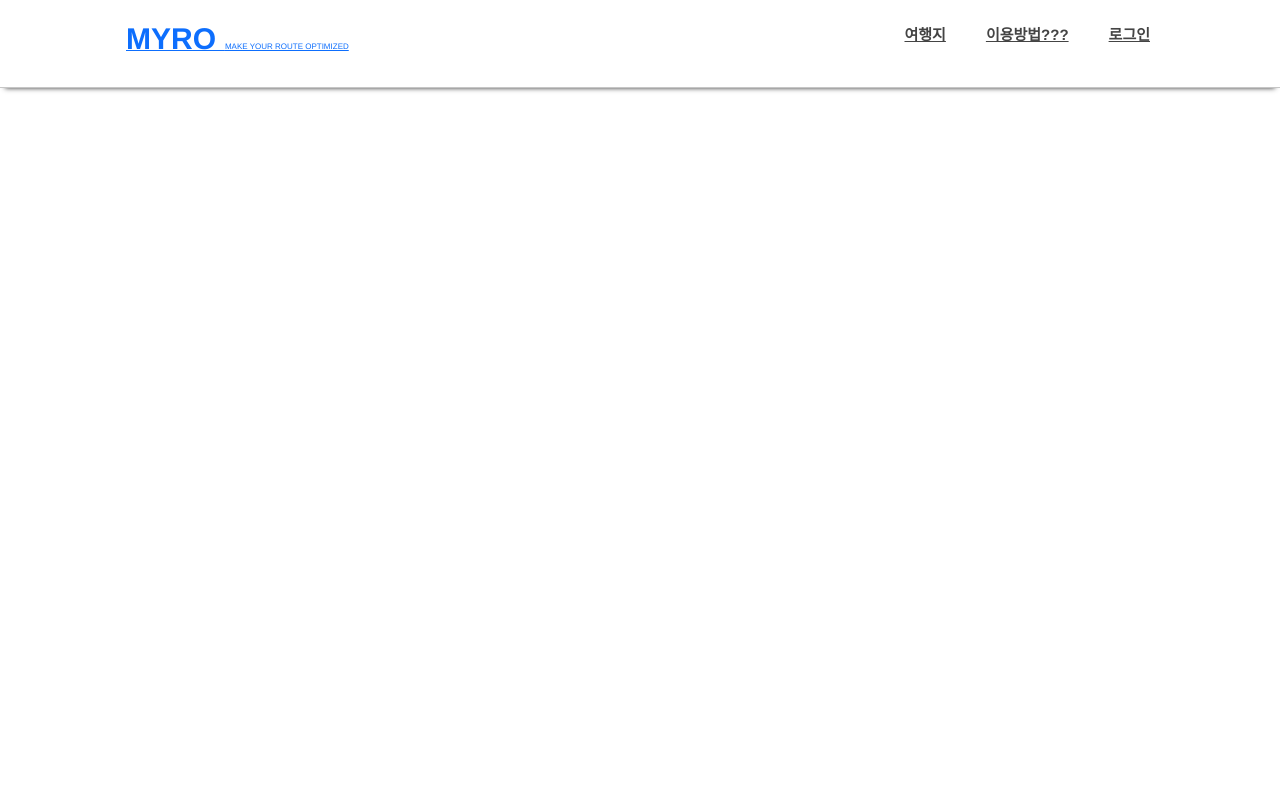
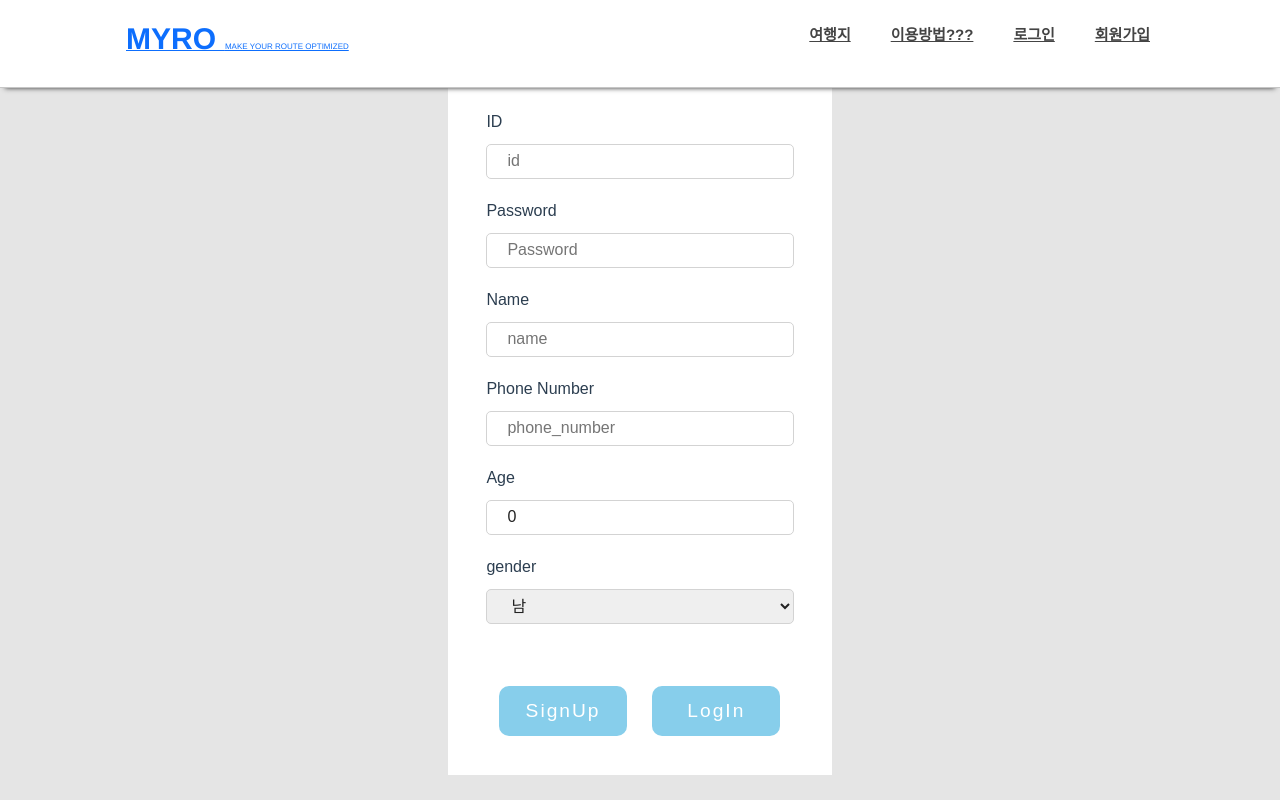
Before and after one commit to hyuntall/Travel_Maker, a Vue app in the folder FrontEnd/enjoy-trip/: page /user/regist in a window 1280 px wide. Built offline with nearby package versions, Linux system fonts and the light colour scheme.

Commit message:
create WriteForm and modify css of LoginForm

```diff
--- a/FrontEnd/enjoy-trip/src/components/LoginForm.vue
+++ b/FrontEnd/enjoy-trip/src/components/LoginForm.vue
@@ -2,19 +2,13 @@
   <div class="wrap">
     <div class="login">
       <h2>Log-in</h2>
-      <div class="login_id">
-        <h4>ID</h4>
+      <div class="login_input login_id">
+        <label for="id" class="label">ID</label>
         <input type="text" v-model="id" name="id" id="id" placeholder="id" />
       </div>
-      <div class="login_pw">
-        <h4>Password</h4>
+      <div class="login_input login_pw">
+        <label for="password" class="label">Password</label>
         <input type="password" v-model="password" name="password" id="password" placeholder="Password" />
-      </div>
-      <div class="login_etc">
-        <div class="checkbox"><input type="checkbox" name="" id="" /> Remember Me?</div>
-        <div class="forgot_pw">
-          <a href="">Forgot Password?</a>
-        </div>
       </div>
       <div class="submit">
         <button variant="outline-success" @click="login">submit</button>
@@ -73,7 +67,6 @@ li {
   width: 30%;
   height: 600px;
   background: white;
-  border-radius: 20px;
   display: flex;
   justify-content: center;
   align-items: center;
@@ -81,55 +74,21 @@ li {
 }
 
 h2 {
-  color: tomato;
+  color: black;
   font-size: 2em;
 }
-.login_sns {
-  padding: 20px;
-  display: flex;
-}
 
-.login_sns li {
-  padding: 0px 15px;
-}
-
-.login_sns a {
-  width: 50px;
-  height: 50px;
-  display: flex;
-  align-items: center;
-  justify-content: center;
-  padding: 10px;
-  border-radius: 50px;
-  background: white;
-  font-size: 20px;
-  box-shadow: 3px 3px 3px rgba(0, 0, 0, 0.4), -3px -3px 5px rgba(0, 0, 0, 0.1);
-}
-
-.login_id {
+.login_input {
   margin-top: 20px;
   width: 80%;
 }
-
-.login_id input {
+.login_input label {
+  float: left;
+}
+.login_input input {
   width: 100%;
   height: 50px;
-  border-radius: 30px;
-  margin-top: 10px;
-  padding: 0px 20px;
-  border: 1px solid lightgray;
-  outline: none;
-}
-
-.login_pw {
-  margin-top: 20px;
-  width: 80%;
-}
-
-.login_pw input {
-  width: 100%;
-  height: 50px;
-  border-radius: 30px;
+  border-radius: 5px;
   margin-top: 10px;
   padding: 0px 20px;
   border: 1px solid lightgray;
@@ -155,8 +114,9 @@ h2 {
   height: 50px;
   border: 0;
   outline: none;
-  border-radius: 40px;
-  background: linear-gradient(to left, rgb(255, 77, 46), rgb(255, 155, 47));
+  border-radius: 10px;
+  background: skyblue;
+  /* background: linear-gradient(to left, rgb(255, 77, 46), rgb(255, 155, 47)); */
   color: white;
   font-size: 1.2em;
   letter-spacing: 2px;
--- a/FrontEnd/enjoy-trip/src/components/common/HeaderNav.vue
+++ b/FrontEnd/enjoy-trip/src/components/common/HeaderNav.vue
@@ -18,6 +18,9 @@
               <li>
                 <a href="#" v-if="getUser" @click="logout">로그아웃</a>
                 <router-link to="/login" v-else>로그인</router-link>
+              </li>
+              <li v-if="!getUser">
+                <router-link to="/user/regist">회원가입</router-link>
               </li>
             </ul>
           </nav>
--- /dev/null
+++ b/FrontEnd/enjoy-trip/src/components/common/WriteForm.vue
@@ -0,0 +1,176 @@
+<template>
+  <div class="wrap">
+    <div class="form">
+      <h2>Sign Up</h2>
+      <div class="form_input user_id">
+        <label for="id" class="label">ID</label>
+        <input type="text" v-model="id" name="id" id="id" placeholder="id" />
+      </div>
+      <div class="form_input user_pw">
+        <label for="password" class="label">Password</label>
+        <input type="password" v-model="password" name="password" id="password" placeholder="Password" />
+      </div>
+      <div class="form_input user_name">
+        <label for="name" class="label">Name</label>
+        <input type="text" v-model="name" name="password" id="name" placeholder="name" />
+      </div>
+      <div class="form_input phone_number">
+        <label for="phone_number" class="label">Phone Number</label>
+        <input type="text" v-model="phone_number" name="phone_number" id="phone_number" placeholder="phone_number" />
+      </div>
+      <div class="form_input age">
+        <label for="name" class="label">Age</label>
+        <input type="number" v-model="age" name="password" id="age" placeholder="age" />
+      </div>
+      <div class="form_input gender">
+        <label for="name" class="label">gender</label>
+        <select>
+          <option seleted value="true">남</option>
+          <option value="false">여</option>
+        </select>
+      </div>
+      <div class="submit row">
+        <button class="col-5" variant="outline-success">SignUp</button>
+        <button class="col-5" variant="outline-success">LogIn</button>
+      </div>
+    </div>
+  </div>
+</template>
+
+<script>
+export default {
+  name: "WriteForm",
+  props: {
+    type: String,
+  },
+  data() {
+    return {
+      id: "",
+      name: "",
+      password: "",
+      phone_number: "",
+      gender: 0,
+      age: 0,
+    };
+  },
+  created() {
+    if (this.type === "modify") {
+      // url에서 파라미터정보 얻기.
+      // http.get(`/user/${this.$route.params.user_id}`).then(({ data }) => {
+      //   this.id = data.user_id;
+      //   this.name = data.name;
+      //   this.password = data.password;
+      //   this.phone_number = data.phone_number;
+      //   this.gender = data.gender;
+      //   this.age = data.age;
+      // });
+    }
+  },
+  methods: {
+    checkValue() {
+      // 사용자 입력값 체크하기
+      // isbn, 제목, 저자, 가격, 설명이 없을 경우 각 항목에 맞는 메세지를 출력
+      let err = true;
+      let msg = "";
+      !this.id && ((msg = "ID를 입력해주세요"), (err = false), this.$refs.id.focus());
+      err && !this.name && ((msg = "이름을 입력해주세요"), (err = false), this.$refs.name.focus());
+      err && !this.password && ((msg = "패스워드를 입력해주세요"), (err = false), this.$refs.password.focus());
+      err &&
+        !this.phone_number &&
+        ((msg = "휴대폰 번호를 입력해주세요"), (err = false), this.$refs.phone_number.focus());
+      if (!err) alert(msg);
+      // 만약, 내용이 다 입력되어 있다면 modifyBook 호출
+      else this.type === "regist" ? this.registBook() : this.modifyBook();
+    },
+    registUser() {},
+    modifyUser() {},
+  },
+};
+</script>
+
+<style scoped>
+* {
+  margin: 0;
+  padding: 0;
+  box-sizing: border-box;
+  font-family: "Noto Sans KR", sans-serif;
+}
+
+a {
+  text-decoration: none;
+  color: black;
+}
+
+li {
+  list-style: none;
+}
+
+.wrap {
+  width: 100%;
+  height: 100vh;
+  display: flex;
+  align-items: center;
+  justify-content: center;
+  background: rgba(0, 0, 0, 0.1);
+}
+
+.form {
+  width: 30%;
+  height: 750px;
+  background: white;
+  display: flex;
+  justify-content: center;
+  align-items: center;
+  flex-direction: column;
+}
+
+h2 {
+  color: black;
+  font-size: em;
+}
+
+.form_input {
+  margin-top: 20px;
+  width: 80%;
+}
+
+.form_input label {
+  float: left;
+}
+
+.form_input input {
+  width: 100%;
+  height: 35px;
+  border-radius: 5px;
+  margin-top: 10px;
+  padding: 0px 20px;
+  border: 1px solid lightgray;
+  outline: none;
+}
+
+.form_input select {
+  width: 100%;
+  height: 35px;
+  border-radius: 5px;
+  margin-top: 10px;
+  padding: 0px 20px;
+  border: 1px solid lightgray;
+  outline: none;
+}
+
+.submit {
+  margin-top: 50px;
+  width: 80%;
+}
+.submit button {
+  height: 50px;
+  border: 0;
+  outline: none;
+  border-radius: 10px;
+  background: skyblue;
+  color: white;
+  font-size: 1.2em;
+  letter-spacing: 2px;
+  margin: 4.125%;
+}
+</style>
--- /dev/null
+++ b/FrontEnd/enjoy-trip/src/components/uesr/UserWrite.vue
@@ -0,0 +1,21 @@
+<template>
+  <write-form :type="type" />
+</template>
+
+<script>
+import WriteForm from "../common/WriteForm.vue";
+export default {
+  name: "UserWrite",
+  data() {
+    return {
+      type: "write",
+    };
+  },
+  components: { WriteForm },
+  created() {
+    if (this.$route.params.user_id) this.type = "modify";
+  },
+};
+</script>
+
+<style scoped></style>
--- a/FrontEnd/enjoy-trip/src/router/index.js
+++ b/FrontEnd/enjoy-trip/src/router/index.js
@@ -1,6 +1,7 @@
 import Vue from "vue";
 import VueRouter from "vue-router";
 import HomeView from "../views/HomeView.vue";
+import UserView from "../views/UserView";
 
 Vue.use(VueRouter);
 
@@ -25,6 +26,17 @@ const routes = [
     name: "login",
     component: () => import(/* webpackChunkName: "about" */ "@/components/LoginForm"),
   },
+  {
+    path: "/user",
+    component: UserView,
+    children: [
+      {
+        path: "regist",
+        name: "UserRegist",
+        component: () => import(/* webpackChunkName: "about" */ "@/components/uesr/UserWrite"),
+      },
+    ],
+  },
 ];
 
 const router = new VueRouter({
--- a/FrontEnd/enjoy-trip/src/views/UserView.vue
+++ b/FrontEnd/enjoy-trip/src/views/UserView.vue
@@ -0,0 +1,21 @@
+<template>
+  <div>
+    <router-view />
+  </div>
+</template>
+
+<script>
+export default {
+  name: "UserView",
+  components: {},
+  data() {
+    return {
+      message: "",
+    };
+  },
+  created() {},
+  methods: {},
+};
+</script>
+
+<style scoped></style>
```
